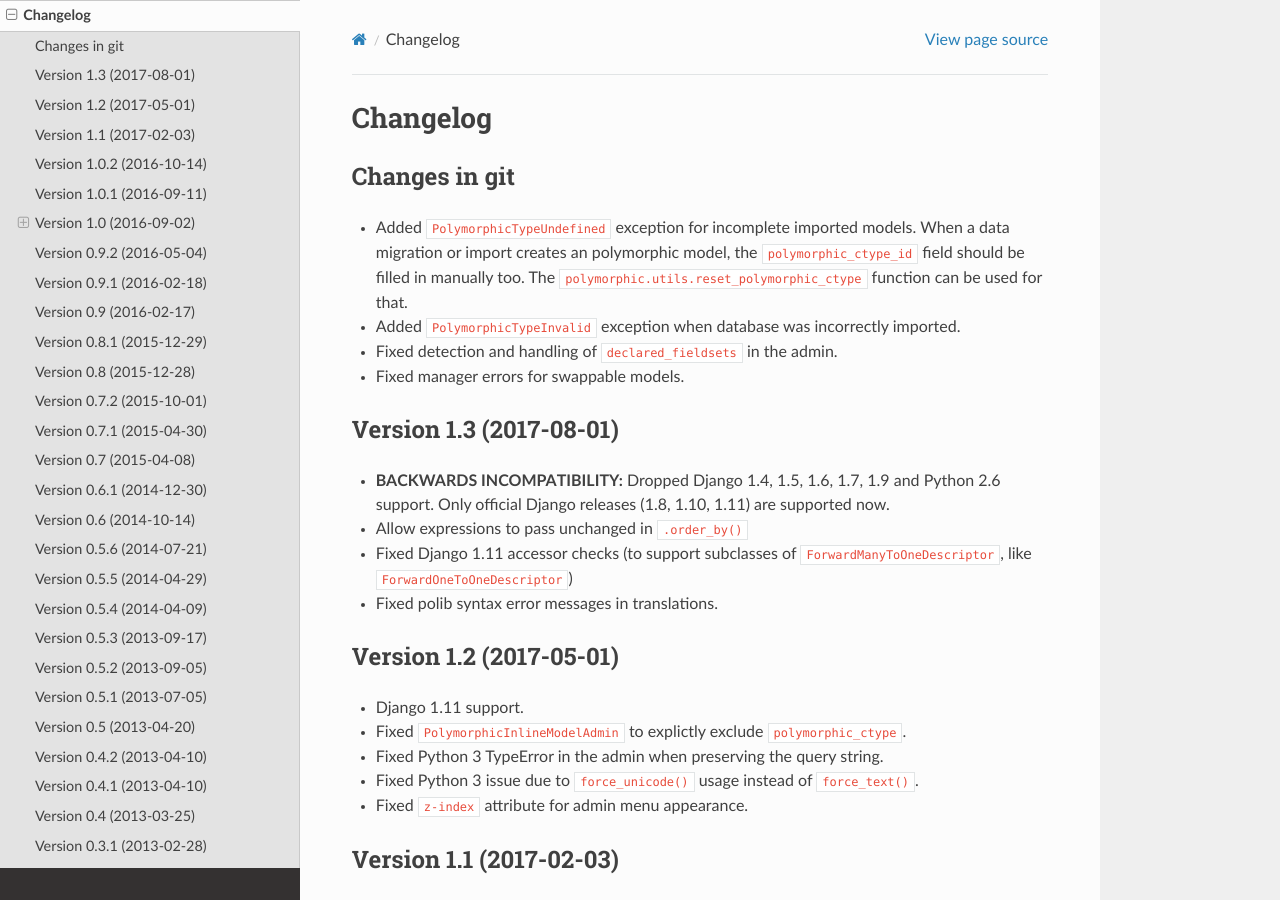
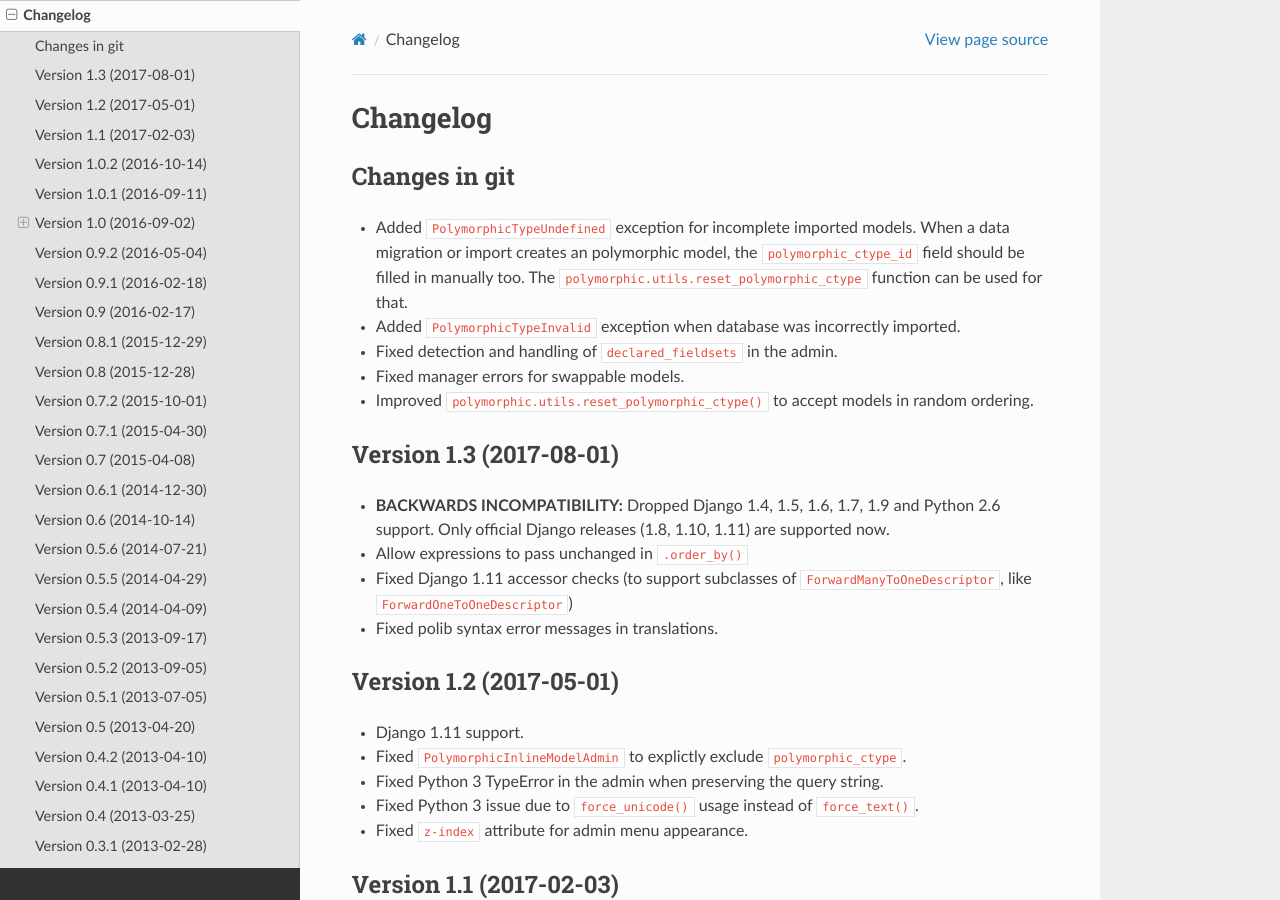
Before and after one commit to jazzband/django-polymorphic, a Sphinx documentation site: the page built from docs/changelog.rst, in a window 1280 px wide and 900 px high. Built offline with Sphinx 7.4.7 and the Read the Docs theme 2.0.0, drawn with Linux system fonts in a browser that asks for light colours.

Commit message:
update changelog

```diff
--- a/docs/changelog.rst
+++ b/docs/changelog.rst
@@ -11,6 +11,7 @@
 * Added ``PolymorphicTypeInvalid`` exception when database was incorrectly imported.
 * Fixed detection and handling of ``declared_fieldsets`` in the admin.
 * Fixed manager errors for swappable models.
+* Improved ``polymorphic.utils.reset_polymorphic_ctype()`` to accept models in random ordering.
 
 
 Version 1.3 (2017-08-01)
```
